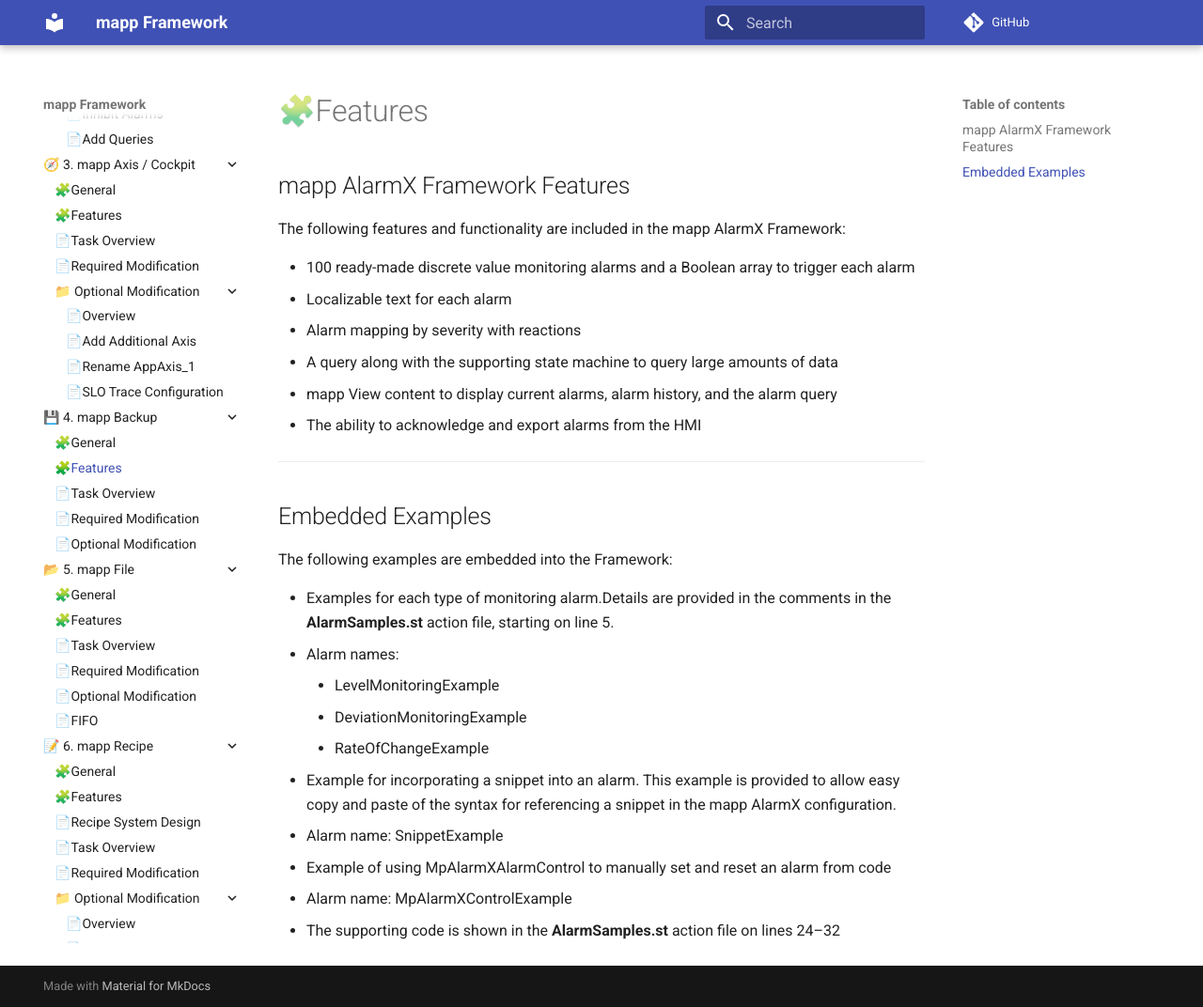
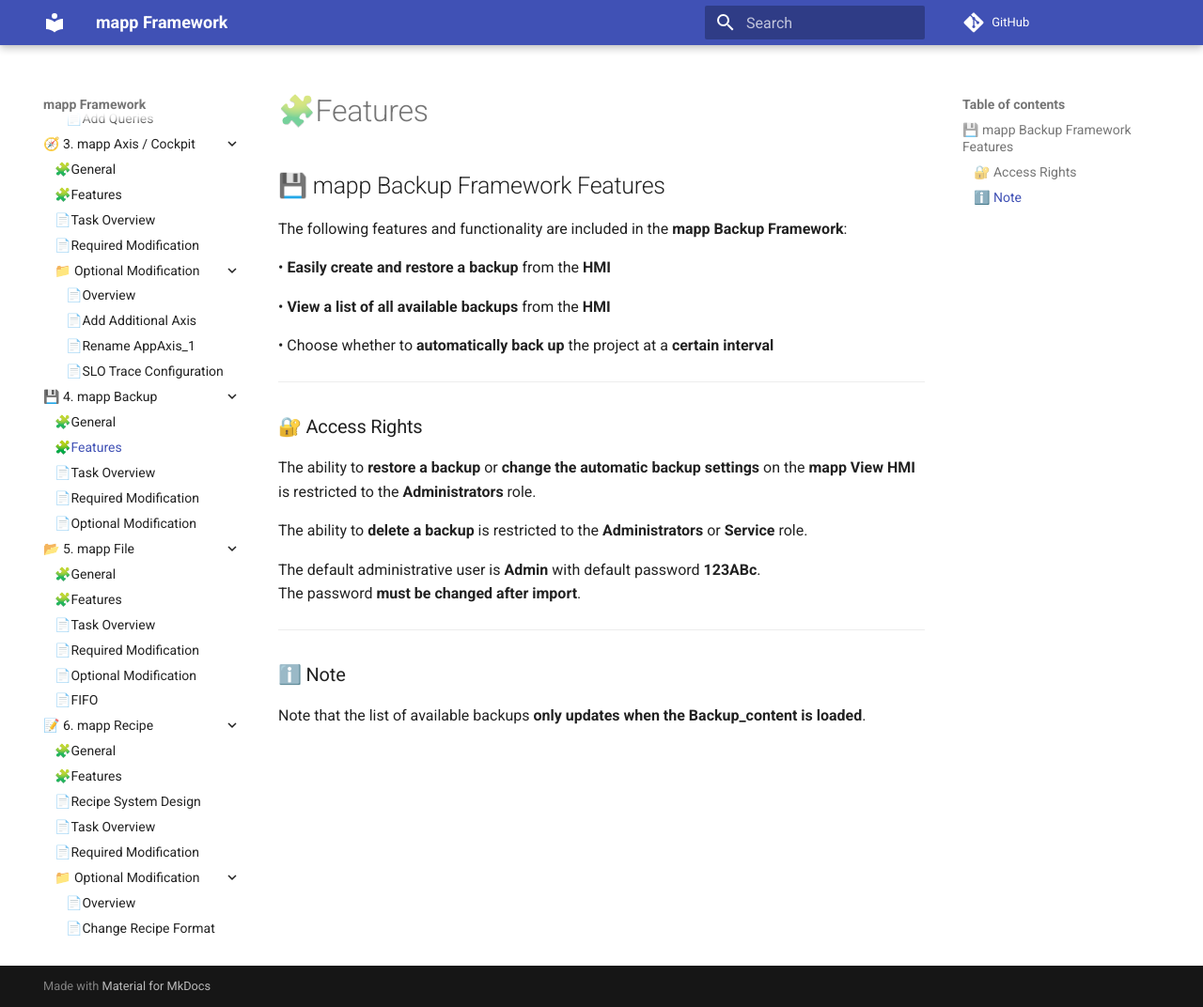
Before and after one commit to jaroslavkovar80/SSHClient, an MkDocs documentation site: the page built from docs/backup/features.md, in a window 1280 px wide and 1072 px high. Shown: the whole window at 94% size. Built offline with MkDocs 1.6.1 and Material for MkDocs 9.7.7, drawn with Linux system fonts in a browser that asks for light colours; comment, search, counter and statistics services are not loaded.

Commit message:
mpBackup

```diff
--- a/docs/backup/features.md
+++ b/docs/backup/features.md
@@ -1,29 +1,26 @@
-## mapp AlarmX Framework Features
+## 💾 mapp Backup Framework Features
 
-The following features and functionality are included in the mapp AlarmX Framework:
+The following features and functionality are included in the **mapp Backup Framework**:
 
-* 100 ready-made discrete value monitoring alarms and a Boolean array to trigger each alarm
-* Localizable text for each alarm
-* Alarm mapping by severity with reactions
-* A query along with the supporting state machine to query large amounts of data
-* mapp View content to display current alarms, alarm history, and the alarm query
-* The ability to acknowledge and export alarms from the HMI
+• **Easily create and restore a backup** from the **HMI**
+
+• **View a list of all available backups** from the **HMI**
+
+• Choose whether to **automatically back up** the project at a **certain interval**
 
 ---
 
-## Embedded Examples
+### 🔐 Access Rights
 
-The following examples are embedded into the Framework:
+The ability to **restore a backup** or **change the automatic backup settings** on the **mapp View HMI** is restricted to the **Administrators** role.
 
-* Examples for each type of monitoring alarm.Details are provided in the comments in the **AlarmSamples.st** action file, starting on line 5.
-  - Alarm names:
-    - LevelMonitoringExample
-    - DeviationMonitoringExample
-    - RateOfChangeExample
+The ability to **delete a backup** is restricted to the **Administrators** or **Service** role.
 
-* Example for incorporating a snippet into an alarm. This example is provided to allow easy copy and paste of the syntax for referencing a snippet in the mapp AlarmX configuration.
-  - Alarm name: SnippetExample
+The default administrative user is **Admin** with default password **123ABc**.
+The password **must be changed after import**.
 
-* Example of using MpAlarmXAlarmControl to manually set and reset an alarm from code
-  - Alarm name: MpAlarmXControlExample
-  - The supporting code is shown in the **AlarmSamples.st** action file on lines 24–32
+---
+
+### ℹ️ Note
+
+Note that the list of available backups **only updates when the Backup_content is loaded**.
```
Also changed, not shown: docs/backup/index.md (+10 -9 lines), docs/backup/optional_modification.md (+6 -70 lines), docs/backup/required_modification.md (+16 -62 lines), docs/backup/task_overview.md (+18 -13 lines), docs/axis_cockpit/Optional_Modification/page1.md (line endings or trailing spaces).
